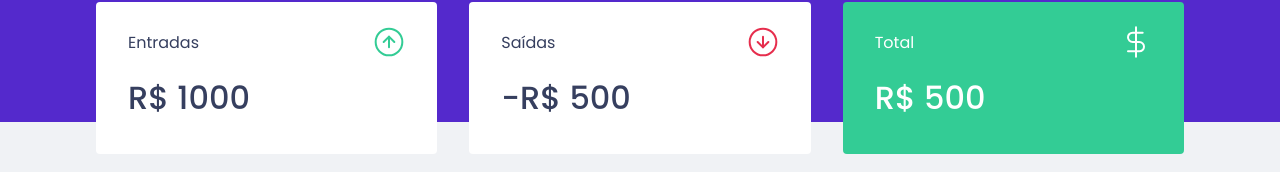
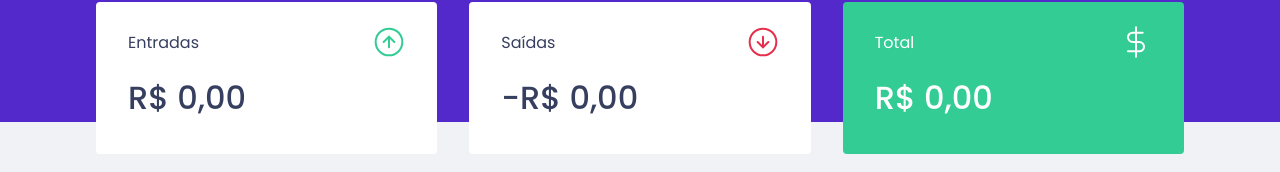
Before and after one commit to danielmartins04/ignite-chapter2-dtmoney, a React (Create React App) app: page / in a window 1280 px wide. Shown: the part 150-322 px from the top of the page. Built offline with nearby package versions, Linux system fonts and the light colour scheme; no server answers; what miragejs would draw is missing.

Commit message:
calculating summary

```diff
--- a/src/TransactionsContext.tsx
+++ b/src/TransactionsContext.tsx
@@ -18,7 +18,7 @@ interface TransactionsProviderProps {
 
 interface TransactionsContextData {
   transactions: Transaction[];
-  createTransaction: (transaction: TransactionInput) => void;
+  createTransaction: (transaction: TransactionInput) => Promise<void>;
 }
 
 export const TransactionsContext = createContext<TransactionsContextData>(
@@ -33,8 +33,18 @@ export function TransactionsProvider({ children }: TransactionsProviderProps) {
       .then(response => setTransactions(response.data.transactions));
   }, []);
 
-  function createTransaction(transaction: TransactionInput) {
-    api.post('/transactions', transaction);
+  async function createTransaction(transactionInput: TransactionInput) {
+    const response = await api.post('/transactions', {
+      ...transactionInput,
+      createdAt: new Date(),
+    });
+    const { transaction } = response.data;
+    console.log('Transaction'+transaction);
+
+    setTransactions([
+      ...transactions,
+      transaction,
+    ]);
   }
 
   return (
--- a/src/components/NewTransactionModal/index.tsx
+++ b/src/components/NewTransactionModal/index.tsx
@@ -22,15 +22,21 @@ export function NewTransactionModal({ isOpen, onRequestClose }: NewTransactionMo
   const [category, setCategory] = useState('');
   const [type, setType] = useState('deposit');
 
-  function handleCreateNewTransaction(event: FormEvent) {
+  async function handleCreateNewTransaction(event: FormEvent) {
     event.preventDefault();
 
-    createTransaction({
+    await createTransaction({
       title,
       amount,
       category,
       type,
-    })
+    });
+
+    setTitle('');
+    setAmount(0);
+    setCategory('');
+    setType('deposit');
+    onRequestClose();
   }
 
   return(
--- a/src/components/Summary/index.tsx
+++ b/src/components/Summary/index.tsx
@@ -9,7 +9,21 @@ import { Container } from "./styles";
 export function Summary() {
   const { transactions } = useContext(TransactionsContext);
 
-  console.log(transactions);
+  const summary = transactions.reduce((acc, transaction) => {
+    if (transaction.type === 'deposit') {
+      acc.deposits += transaction.amount;
+      acc.total += transaction.amount;
+    } else {
+      acc.withdraws += transaction.amount;
+      acc.total -= transaction.amount;
+    }
+
+    return acc;
+  }, {
+    deposits: 0,
+    withdraws: 0,
+    total: 0,
+  })
 
   return (
     <Container>
@@ -18,7 +32,12 @@ export function Summary() {
           <p>Entradas</p>
           <img src={incomeImg} alt="Entradas" />
         </header>
-        <strong>R$ 1000</strong>
+        <strong>
+          {new Intl.NumberFormat('pt-BR', {
+                    style: 'currency',
+                    currency: 'BRL'
+                  }).format(summary.deposits)}
+        </strong>
       </div>
 
       <div>
@@ -26,7 +45,13 @@ export function Summary() {
           <p>Saídas</p>
           <img src={outcomeImg} alt="Saídas" />
         </header>
-        <strong>-R$ 500</strong>
+        <strong>
+          -
+        {new Intl.NumberFormat('pt-BR', {
+                    style: 'currency',
+                    currency: 'BRL'
+                  }).format(summary.withdraws)}
+        </strong>
       </div>
 
       <div className="highlight-background">
@@ -34,7 +59,12 @@ export function Summary() {
           <p>Total</p>
           <img src={totalImg} alt="Total" />
         </header>
-        <strong>R$ 500</strong>
+        <strong>
+        {new Intl.NumberFormat('pt-BR', {
+                    style: 'currency',
+                    currency: 'BRL'
+                  }).format(summary.total)}
+        </strong>
       </div>
     </Container>
   );
--- a/src/index.tsx
+++ b/src/index.tsx
@@ -39,7 +39,7 @@ createServer({
       const data = JSON.parse(request.requestBody);
 
       return schema.create('transaction', data);
-    })
+    });
   }
 })
 
```
